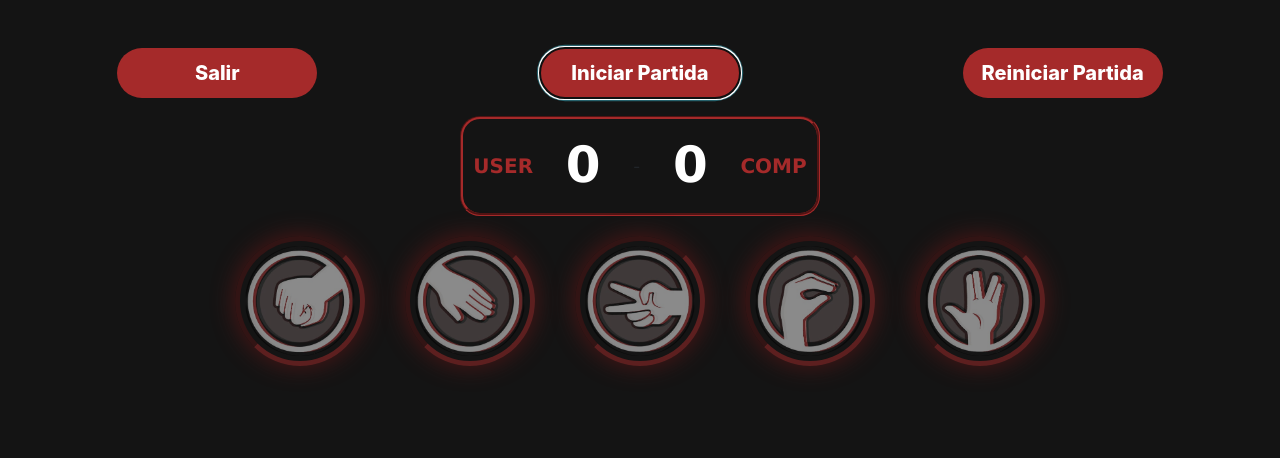
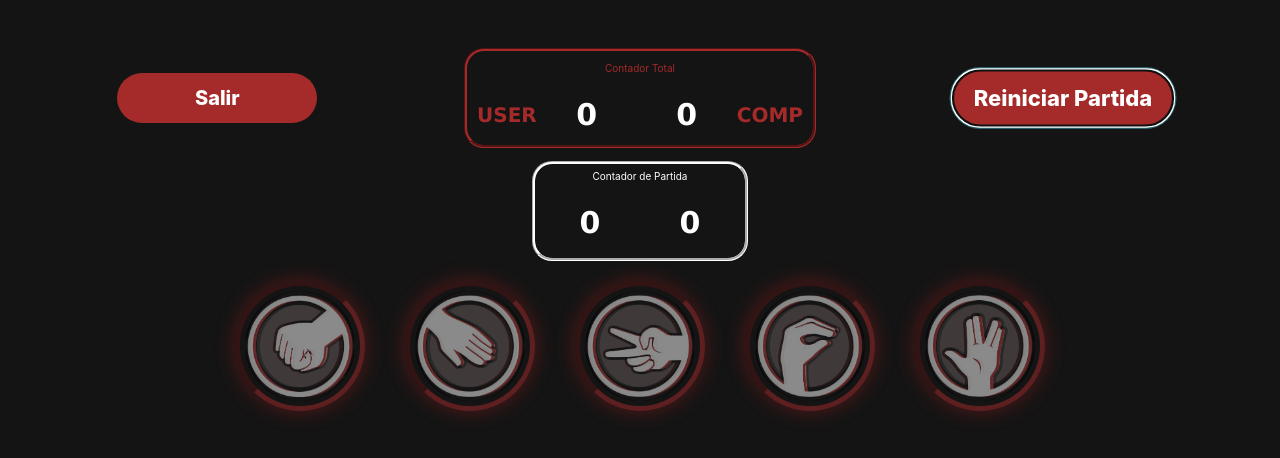
Before and after one commit to fabriciomarote/Piedra-papel-tijera-largarto-spock, a React (Create React App) app in the folder tp-integrador/: page /game in a window 1280 px wide. Both pictures are taken after a click on the button "Iniciar Partida". Shown: the top 458 px of the page. Built offline with nearby package versions, Linux system fonts and the light colour scheme.

Commit message:
Se agrega tablero para poder contar mas de una partida jugada

```diff
--- a/tp-integrador/src/components/GamePage.jsx
+++ b/tp-integrador/src/components/GamePage.jsx
@@ -16,6 +16,8 @@ import '../styles/GamePage.css';
 
 const GamePage = () => {
 
+    const [counterTotalUser, setCounterTotalUser] = useState(0);
+    const [counterTotalComp, setCounterTotalComp] = useState(0);
     const [counterUser, setCounterUser] = useState(0);
     const [counterComp, setCounterComp] = useState(0);
     const [userSelection, setUserSelection] = useState(null);
@@ -121,14 +123,16 @@ const GamePage = () => {
             <>
                 <div className='counter-container'>
                     <div className='counter'>
-                        <div className='counter-left'>
-                            <p className='player'>USER</p>
-                            <p className='point'>{counterUser}</p>
+                        <div className='counter-top'>
+                            <p className='title-counter'>Contador de Partida</p>
                         </div>
-                        <p className='title-game'>-</p>
-                        <div className='counter-right'>
-                            <p className='point'>{counterComp}</p>
-                            <p className='player'>COMP</p>
+                        <div className='counter-bottom'>
+                            <div className='counter-left'>
+                                <p className='point'>{counterUser}</p>
+                            </div>
+                            <div className='counter-right'>
+                                <p className='point'>{counterComp}</p>
+                            </div>
                         </div>
                     </div>
                 </div>
@@ -139,26 +143,28 @@ const GamePage = () => {
     const renderStarting  = () => {
         if (state) {
              if (counterUser == 3) {
+                //setCounterTotalUser(counterTotalUser + 1)
                 return (
                     <>
                         {renderCounter()}
                         <div className='box-end-game'>
                             <div className='box-content'>
                                 <img className='winner-image' src={win} alt="imagen"/>
-                                <p className='msg-end'>Ganaste la partida!</p>
+                                <p className='msg-end'>¡Ganaste la partida!</p>
                             </div>
                         </div>
                     </>
                 )
             }
             else if (counterComp == 3) {
+                //setCounterTotalComp(counterTotalComp + 1)
                 return (
                     <>
                         {renderCounter()}
                         <div className='box-end-game'>
                             <div className='box-content'>
                                 <img className='loser-image' src={lose} alt="imagen"/>
-                                <p className='msg-end'>Perdiste la partida!</p>
+                                <p className='msg-end'>¡Perdiste la partida!</p>
                             </div>
                         </div>
                     </>
@@ -200,6 +206,24 @@ const GamePage = () => {
         }
     };
 
+    const renderByState = () => {
+        if (state) {
+            return (
+                <>
+                    <button onClick={resetCounter} className="btn-btn btn-info btn-gp">Reiniciar Partida</button>
+                </>
+            )
+        } else {
+            return (
+                <>
+                <button onClick={startingHandler} className="btn-btn btn-info btn-gp">Iniciar Partida</button>
+
+                </>
+            )
+        }
+
+    }
+
     useEffect(() => {
         if (userSelection != null && compSelection != null) {
             compareAndSetStates(userSelection, compSelection)
@@ -214,10 +238,26 @@ const GamePage = () => {
                         <button onClick={goBack} className="btn-btn btn-info btn-gp">Salir</button>
                     </div>
                     <div className='col-lg-4 col-md-12 col-sm-12 col-xs-12 navbar-medium'>
-                        <button onClick={startingHandler} className="btn-btn btn-info btn-gp">Iniciar Partida</button>
+                        <div className='counter-total-container'>
+                            <div className='counter-total'>
+                                <div className='counter-top'>
+                                    <p className='title-counter-total'>Contador Total</p>
+                                </div>
+                                <div className='counter-bottom'>
+                                    <div className='counter-total-left'>
+                                        <p className='player'>USER</p>
+                                        <p className='point'>{counterTotalUser}</p>
+                                    </div>
+                                    <div className='counter-total-right'>
+                                        <p className='point'>{counterTotalComp}</p>
+                                        <p className='player'>COMP</p>
+                                    </div>
+                                </div>
+                            </div>
+                        </div>
                     </div>
                     <div className='col-lg-4 col-md-12 col-sm-12 col-xs-12 navbar-right'>
-                        <button onClick={resetCounter} className="btn-btn btn-info btn-gp">Reiniciar Partida</button>
+                        {renderByState()}
                     </div>
                 </div>
                 <div className='col-lg-12 col-md-12 col-sm-12 col-xs-12 content-game'>
--- a/tp-integrador/src/styles/GamePage.css
+++ b/tp-integrador/src/styles/GamePage.css
@@ -11,7 +11,7 @@
 }
 
 .content-game {
-    padding: 10px;
+    padding: 5px;
     display: grid;
     justify-content: center;
 }
@@ -25,7 +25,7 @@
 }
 
 .point {
-    font-size:  50px;
+    font-size:  30px;
     font-weight: 900;
     color: white;
     width: 100px;
@@ -34,14 +34,14 @@
     font-family:Verdana, Geneva, Tahoma, sans-serif
 }
 
-.counter-container {
+.counter-container, .counter-total-container {
     display: flex;
     justify-content: center;
     align-items: center;
 }
 
-.counter {
-    display: flex;
+.counter-total {
+    display: grid;
     height: 100px;
     justify-content: center;
     align-items: center;
@@ -50,13 +50,45 @@
     border-color: brown;
     border-radius: 20px;
     padding: 10px;
-    padding-top: 25px;
 }
 
-.counter-left, .counter-right {
+.counter {
+    display: grid;
+    height: 100px;
+    justify-content: center;
+    align-items: center;
+    text-align: center;
+    border-style:groove;
+    border-color: white;
+    border-radius: 20px;
+    padding: 5px;
+}
+
+.counter-top, .counter-bottom {
     display: flex;
     justify-content: center;
     align-items: center;
+}
+
+.counter-left, .counter-right, .counter-total-left, .counter-total-right{
+    display: flex;
+    justify-content: center;
+    align-items: center;
+}
+
+.title-counter {
+    color: white;
+    font-size: 10px;
+}
+
+.title-counter-total {
+    color: brown;
+    font-size: 10px;
+}
+
+.p-counter {
+    color: white;
+    font-size: 35px;
 }
 
 .img {
@@ -66,23 +98,23 @@
     border-style:inset;
     border-width: 5px;
     border-color: brown;
-    box-shadow: 0px 0px 25px
-    rgba(148, 23, 23, 0.9);
+    box-shadow: 0px 0px 20px rgb(149, 29, 29);
     padding: 5px;
     margin: 20px;
 }
 
 .img:hover {
     opacity: 4.6;
+    transform: scale(1.1);
+}
+
+.box-buttons-content {
+    display: flex;
+    justify-content: center;
 }
 
 .box-selections-content {
     display: grid;
-    justify-content: center;
-}
-
-.box-buttons-content {
-    display: flex;
     justify-content: center;
 }
 
@@ -96,6 +128,11 @@
     border-style: none;
 }
 
+.btn-gp:focus, .btn-gp:hover, .btn-gp:active {
+    background-color: brown;
+    transform: scale(1.1);
+}
+
 .msg-output {
     display: flex;
     justify-content: center;
@@ -105,7 +142,7 @@
 }
 
 .selection-image {
-    width: 200px;
+    width: 180px;
     border-radius: 150px;
     border-style:inset;
     border-width: 5px;
@@ -113,7 +150,7 @@
     box-shadow: 0px 0px 25px
     rgba(148, 23, 23, 0.9);
     padding: 5px;
-    margin: 30px;
+    margin: 15px;
 }
 
 .box-end-game {
@@ -143,8 +180,9 @@
 }
 
 .msg-end {
-    font-size: 30px;
+    font-size: 25px;
     font-weight: 900;
     color: white;
     text-align: center;
+    margin: 10px;
 }
```
